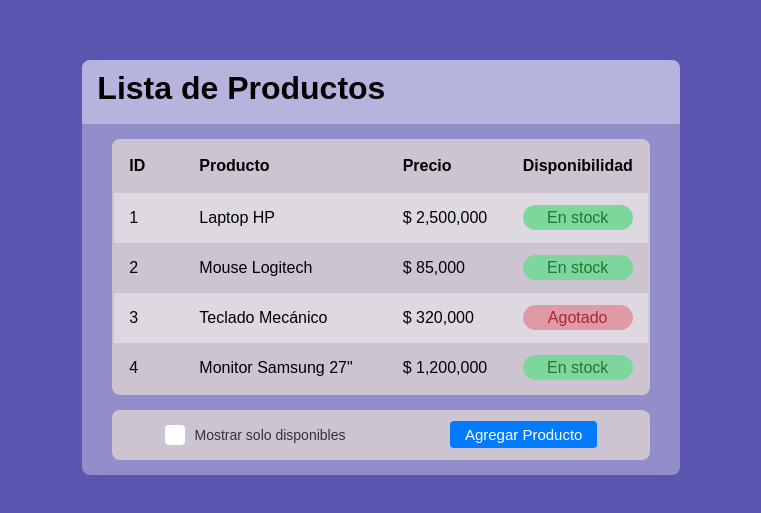
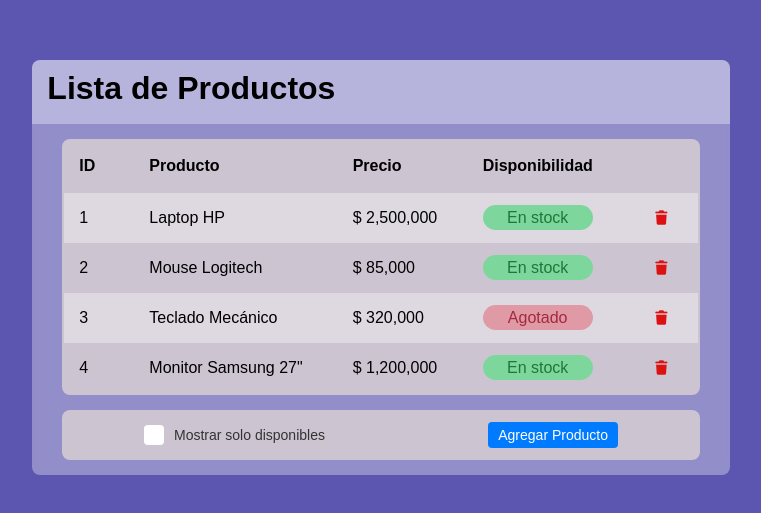
Before and after one commit to DanielMen97/Product-List, a React (Vite) app: page / in a window 1280 px wide. Shown: the part 133-646 px from the top of the page, without its empty margins (259-1020 px from the left). Built offline with nearby package versions, Linux system fonts and the light colour scheme.

Commit message:
Add Product and Delete Product

```diff
--- a/index.html
+++ b/index.html
@@ -5,6 +5,13 @@
     <link rel="icon" type="image/svg+xml" href="/favicon.svg" />
     <meta name="viewport" content="width=device-width, initial-scale=1.0" />
     <title>product-list</title>
+    <link
+      rel="stylesheet"
+      href="https://cdnjs.cloudflare.com/ajax/libs/font-awesome/7.0.1/css/all.min.css"
+      integrity="sha512-2SwdPD6INVrV/lHTZbO2nodKhrnDdJK9/kg2XD1r9uGqPo1cUbujc+IYdlYdEErWNu69gVcYgdxlmVmzTWnetw=="
+      crossorigin="anonymous"
+      referrerpolicy="no-referrer"
+    />
   </head>
   <body>
     <div id="root"></div>
--- a/src/components/custombutton/CustomButton.tsx
+++ b/src/components/custombutton/CustomButton.tsx
@@ -1,12 +1,16 @@
 import styles from "./styles.module.scss";
-import useContextHook from "../../hook/useContextHook";
 
-const CustomButton = () => {
-  const { addProduct } = useContextHook();
+interface Props {
+  children: React.ReactNode;
+  variant?: "primary" | "secondary" | "transparent";
+  onClick: () => void;
+}
+
+const CustomButton = ({children, variant = "primary", onClick}: Props) => {
 
   return (
-    <button className={styles.custombutton} onClick={addProduct}>
-      Agregar Producto
+    <button className={`${styles.custombutton} ${styles[variant]}`} onClick={onClick}>
+      {children}
     </button>
   );
 };
--- a/src/components/custombutton/styles.module.scss
+++ b/src/components/custombutton/styles.module.scss
@@ -1,12 +1,11 @@
 .custombutton {
-  background-color: #007bff;
   color: white;
   border: none;
-  padding: 5px 15px;
+  padding: 5px 10px;
   text-align: center;
   text-decoration: none;
   display: inline-block;
-  font-size: 15px;
+  font-size: 14px;
   cursor: pointer;
   border-radius: 4px;
   transition: background-color 0.3s ease;
@@ -15,3 +14,27 @@
     background-color: #0056b3;
   }
 }
+
+.primary {
+  background-color: #007bff;
+
+  &:hover {
+    background-color: #0056b3;
+  }
+}
+
+.secondary {
+  background-color: #dc2b2b;
+
+  &:hover {
+    background-color: #ae1212;
+  }
+}
+
+.transparent {
+  background-color: transparent;
+
+  &:hover {
+    background-color: #b5aeae;
+  }
+}
--- a/src/components/productlist/ProductList.tsx
+++ b/src/components/productlist/ProductList.tsx
@@ -7,7 +7,7 @@ import styles from "./styles.module.scss";
 import CustomButton from "../custombutton/CustomButton";
 
 const ProductList = () => {
-  const { state } = useContextHook();
+  const { state, addProduct, deleteProduct } = useContextHook();
 
   const productsFiltered = state.onlyAvailable
     ? state.products.filter((product) => product.available)
@@ -36,13 +36,23 @@ const ProductList = () => {
                 <td>
                   <TdStatus status={available} />
                 </td>
+                <td>
+                  <CustomButton
+                    variant="transparent"
+                    onClick={() => deleteProduct(id)}
+                  >
+                    <i className="fas fa-trash" style={{ color: "rgb(220, 18, 18)" }}></i>
+                  </CustomButton>
+                </td>
               </tr>
             ))}
           </tbody>
         </table>
         <div className={styles.menu}>
           <CustomCheckbox />
-          <CustomButton />
+          <CustomButton onClick={addProduct}>
+            Agregar Producto
+          </CustomButton>
         </div>
       </div>
     </div>
--- a/src/components/productlist/styles.module.scss
+++ b/src/components/productlist/styles.module.scss
@@ -20,7 +20,7 @@
       .tbody {
         tr {
           display: grid;
-          grid-template-columns: 50px 1fr 100px 140px;
+          grid-template-columns: 50px 1fr 110px 140px 70px;
           grid-template-rows: 40px;
           column-gap: 20px;
           padding: 5px 0;
--- a/src/context/ContextProvider.tsx
+++ b/src/context/ContextProvider.tsx
@@ -14,7 +14,7 @@ export const ContextProvider = ({
     dispatch({
       type: "ADD_PRODUCT",
       payload: {
-        id: state.products.length + 1,
+        id: 0,
         name: "Celular Xiaomi P20",
         price: 560000,
         available: true,
--- a/src/models/reducer.ts
+++ b/src/models/reducer.ts
@@ -3,11 +3,13 @@ import type { ProductI } from "./global";
 
 export interface StateReducerI {
   products: ProductI[];
+  nextId: number;
   onlyAvailable: boolean;
 }
 
 export const initialStateReducer: StateReducerI = {
   products: products,
+  nextId: products.length,
   onlyAvailable: false,
 };
 
--- a/src/reducer/reducer.ts
+++ b/src/reducer/reducer.ts
@@ -5,7 +5,8 @@ export const fnReducer = (state: StateReducerI, action: ActionReducerDispatchI):
     case actionReducer.ADD_PRODUCT:
       return {
         ...state,
-        products: [...state.products, action.payload],
+        products: [...state.products, {...action.payload, id: state.nextId}],
+        nextId: state.nextId++,
       };
     case actionReducer.FILTER_ONLY_AVAILABLE:
       return {
```
